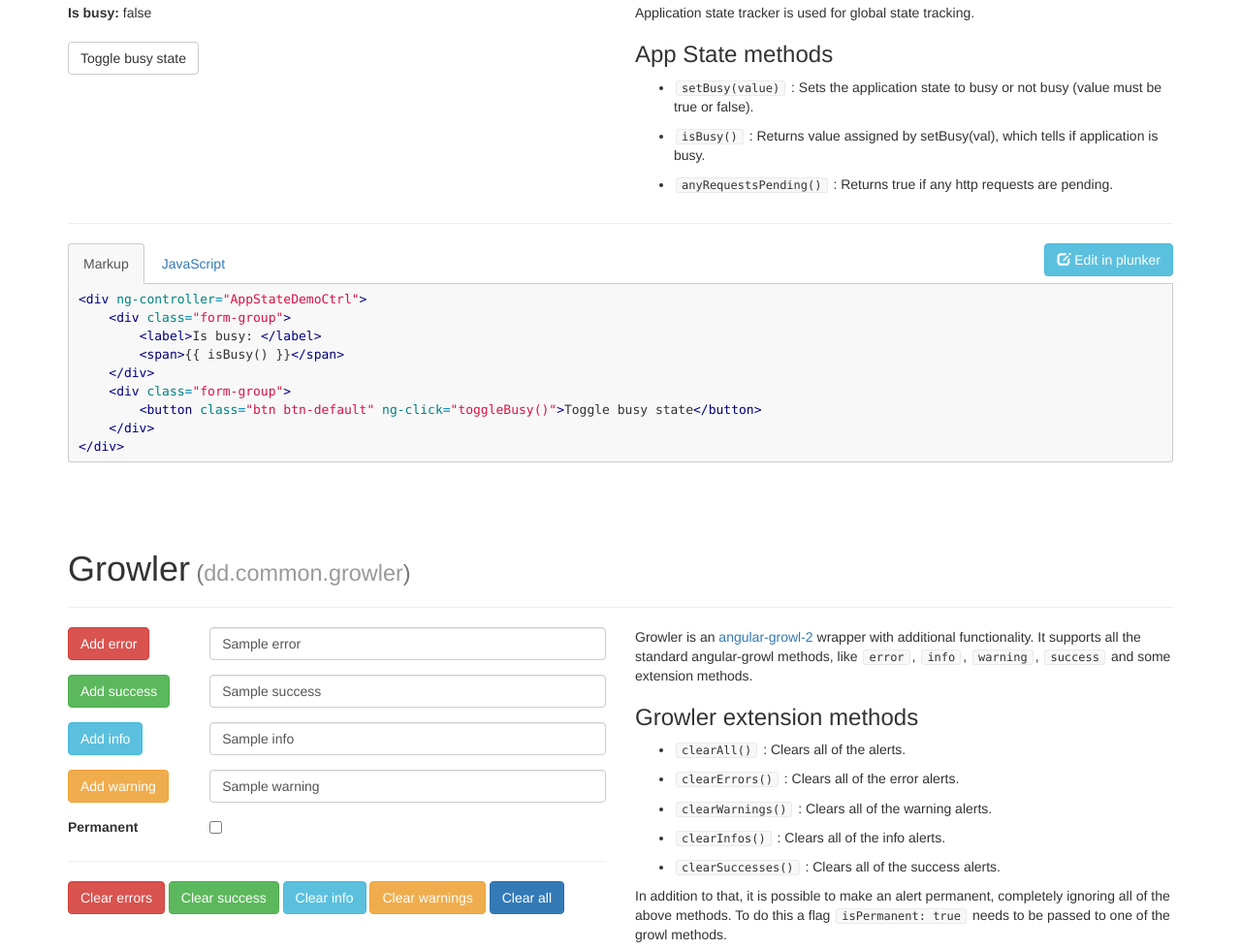
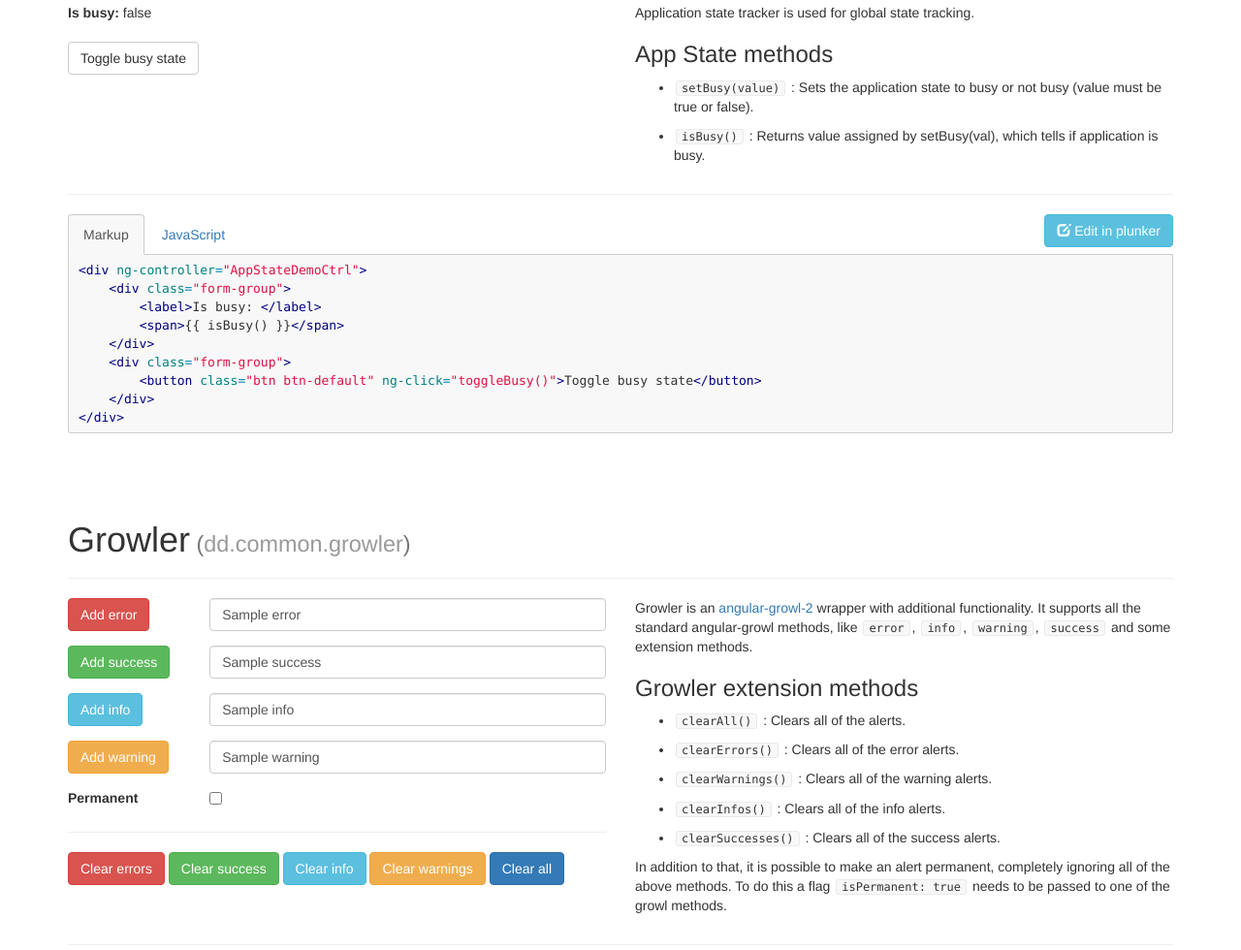
Before and after one commit to drivr-old/dd-common, a plain HTML site: page index.html in a window 1280 px wide. Shown: the part 1169-2149 px from the top of the page at 97% size. Drawn offline with nearby package versions, Linux system fonts and the light colour scheme; some packages are replaced by stand-ins of ours; a script that the page names is missing.

Commit message:
docs(appState): documentation update

```diff
--- a/index.html
+++ b/index.html
@@ -192,9 +192,6 @@ Sets the application state to busy or not busy (value must be true or false).</p
 <li><p><code>isBusy()</code>
 :
 Returns value assigned by setBusy(val), which tells if application is busy.</p></li>
-<li><p><code>anyRequestsPending()</code>
-:
-Returns true if any http requests are pending.</p></li>
 </ul>
                             </div>
                         </div>
```
